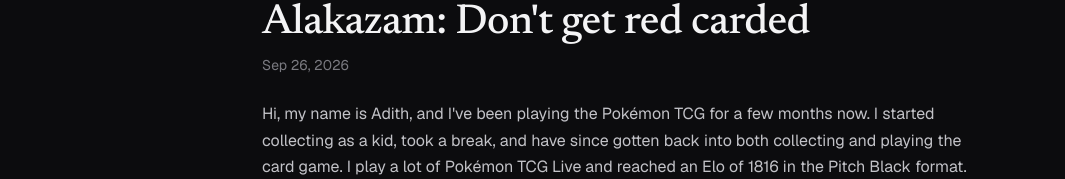
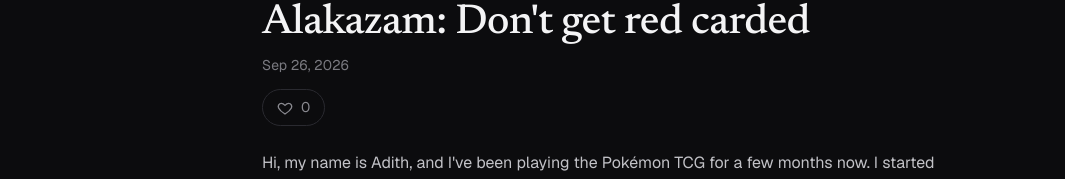
Before and after one commit to AdithMohanty/website, a Next.js app: page /blog/alakazam in a window 1280 px wide. Shown: the part 207-386 px from the top of the page, without its empty margins (0-1065 px from the left). Built offline with nearby package versions, Linux system fonts and the light colour scheme; no server answers.

Commit message:
added likes to blogs and topic filtering

```diff
--- /dev/null
+++ b/app/api/likes/[slug]/route.ts
@@ -0,0 +1,53 @@
+import { cookies } from "next/headers";
+import { getPost } from "@/lib/posts";
+import { setHas, setSize, setToggle } from "@/lib/store";
+
+// Each visitor gets a random id in a cookie; a post's likes are the set of
+// ids that liked it, so the same visitor can only ever count once.
+const COOKIE = "visitor";
+
+type Ctx = { params: Promise<{ slug: string }> };
+
+async function likes(slug: string, visitor: string | undefined) {
+  const key = `likes-${slug}`;
+  return {
+    count: await setSize(key),
+    liked: visitor ? await setHas(key, visitor) : false,
+  };
+}
+
+export async function GET(_req: Request, { params }: Ctx) {
+  const { slug } = await params;
+  if (!getPost(slug)) return Response.json({ error: "Not found" }, { status: 404 });
+  const jar = await cookies();
+  return Response.json(await likes(slug, jar.get(COOKIE)?.value), {
+    headers: { "Cache-Control": "no-store" },
+  });
+}
+
+// Body { liked: boolean } — like or unlike.
+export async function POST(req: Request, { params }: Ctx) {
+  const { slug } = await params;
+  if (!getPost(slug)) return Response.json({ error: "Not found" }, { status: 404 });
+
+  const jar = await cookies();
+  let visitor = jar.get(COOKIE)?.value;
+  if (!visitor) {
+    visitor = crypto.randomUUID();
+    jar.set(COOKIE, visitor, {
+      httpOnly: true,
+      sameSite: "lax",
+      secure: process.env.NODE_ENV === "production",
+      maxAge: 60 * 60 * 24 * 365 * 5,
+      path: "/",
+    });
+  }
+
+  try {
+    const { liked } = (await req.json()) as { liked?: unknown };
+    await setToggle(`likes-${slug}`, visitor, liked === true);
+    return Response.json(await likes(slug, visitor));
+  } catch (e) {
+    return Response.json({ error: (e as Error).message }, { status: 500 });
+  }
+}
--- /dev/null
+++ b/app/blog/LikeButton.tsx
@@ -0,0 +1,53 @@
+"use client";
+
+import { useEffect, useState } from "react";
+
+type Likes = { count: number; liked: boolean };
+
+export default function LikeButton({ slug }: { slug: string }) {
+  const [likes, setLikes] = useState<Likes | null>(null);
+  const [busy, setBusy] = useState(false);
+
+  useEffect(() => {
+    fetch(`/api/likes/${slug}`)
+      .then((r) => (r.ok ? r.json() : null))
+      .then(setLikes)
+      .catch(() => {});
+  }, [slug]);
+
+  async function toggle() {
+    if (!likes || busy) return;
+    const liked = !likes.liked;
+    const prev = likes;
+    setBusy(true);
+    setLikes({ liked, count: likes.count + (liked ? 1 : -1) });
+    try {
+      const r = await fetch(`/api/likes/${slug}`, {
+        method: "POST",
+        headers: { "Content-Type": "application/json" },
+        body: JSON.stringify({ liked }),
+      });
+      setLikes(r.ok ? await r.json() : prev);
+    } catch {
+      setLikes(prev);
+    } finally {
+      setBusy(false);
+    }
+  }
+
+  return (
+    <button
+      type="button"
+      className={`like-button${likes?.liked ? " like-button--liked" : ""}`}
+      onClick={toggle}
+      disabled={!likes || busy}
+      aria-pressed={likes?.liked ?? false}
+      aria-label={likes?.liked ? "Unlike this post" : "Like this post"}
+    >
+      <svg viewBox="0 0 24 24" width="16" height="16" aria-hidden="true">
+        <path d="M12 21s-7.5-4.6-9.6-9.1C.9 8.6 3 5 6.6 5c2.1 0 3.6 1.2 5.4 3.1C13.8 6.2 15.3 5 17.4 5 21 5 23.1 8.6 21.6 11.9 19.5 16.4 12 21 12 21z" />
+      </svg>
+      <span>{likes ? likes.count : "–"}</span>
+    </button>
+  );
+}
--- a/app/blog/[slug]/page.tsx
+++ b/app/blog/[slug]/page.tsx
@@ -4,6 +4,7 @@
 import Nav from "../../Nav";
 import { formatDate, getPost, getPosts } from "@/lib/posts";
 import { renderMarkdown } from "@/lib/markdown";
+import LikeButton from "../LikeButton";
 
 export const dynamicParams = false;
 
@@ -43,6 +44,9 @@
         </Link>
         <h1 className="page-title">{post.title}</h1>
         {post.date && <p className="entry-sub">{formatDate(post.date)}</p>}
+        <div className="post-actions">
+          <LikeButton slug={post.slug} />
+        </div>
         {post.cover && (
           <img className="post-cover" src={post.cover} alt="" />
         )}
--- a/app/globals.css
+++ b/app/globals.css
@@ -668,6 +668,67 @@
   color: var(--body);
 }
 
+.tag-filter {
+  flex-wrap: wrap;
+  margin-bottom: 28px;
+}
+
+.tag--active,
+.tag--active:hover {
+  color: var(--text-strong);
+  border-color: var(--chip-hover);
+}
+
+.post-tags {
+  flex-wrap: wrap;
+  margin: 10px 0 4px;
+}
+
+.post-actions {
+  margin: 4px 0 20px;
+}
+
+.like-button {
+  display: inline-flex;
+  align-items: center;
+  gap: 8px;
+  font: inherit;
+  font-size: 14px;
+  color: var(--muted);
+  background: none;
+  border: 1px solid var(--chip-border);
+  border-radius: 999px;
+  padding: 6px 14px;
+  cursor: pointer;
+  transition: border-color 0.2s ease, color 0.2s ease;
+}
+
+.like-button svg {
+  fill: none;
+  stroke: currentColor;
+  stroke-width: 2;
+  transition: fill 0.2s ease, transform 0.2s ease;
+}
+
+.like-button:not(.like-button--liked):hover:not(:disabled) {
+  border-color: var(--chip-hover);
+  color: var(--text-strong);
+}
+
+.like-button--liked {
+  color: #f43f5e;
+  border-color: color-mix(in srgb, #f43f5e 45%, transparent);
+}
+
+.like-button--liked svg {
+  fill: currentColor;
+  transform: scale(1.1);
+}
+
+.like-button:disabled {
+  cursor: default;
+}
+
 .post-cover {
   display: block;
   width: 100%;
--- a/content/blog/alakazam.md
+++ b/content/blog/alakazam.md
@@ -2,6 +2,7 @@
 title: Alakazam: Don't get red carded
 date: 2026-09-26
 summary: A look at how I play Alakazam Toucannon, why each card is in the list, and what changes after rotation.
+tags: Pokemon
 ---
 
 Hi, my name is Adith, and I've been playing the Pokémon TCG for a few months now. I started collecting as a kid, took a break, and have since gotten back into both collecting and playing the card game. I play a lot of Pokémon TCG Live and reached an Elo of 1816 in the Pitch Black format.
--- a/lib/posts.ts
+++ b/lib/posts.ts
@@ -10,6 +10,7 @@
   date: string;
   summary: string;
   cover?: string;
+  tags: string[];
   body: string;
 };
 
@@ -42,8 +43,14 @@
     date: meta.date || "",
     summary: meta.summary || "",
     cover: meta.cover || undefined,
+    // "tags: Pokemon, TCG" -> ["Pokemon", "TCG"]
+    tags: (meta.tags || "").replace(/^\[|\]$/g, "").split(",").map((t) => t.trim()).filter(Boolean),
     body,
   };
+}
+
+export function tagSlug(tag: string) {
+  return tag.toLowerCase().replace(/[^a-z0-9]+/g, "-").replace(/^-|-$/g, "");
 }
 
 function postFiles() {
--- a/lib/store.ts
+++ b/lib/store.ts
@@ -7,7 +7,7 @@
 const token = env("UPSTASH_REDIS_REST_TOKEN", "KV_REST_API_TOKEN");
 const DATA_DIR = path.join(process.cwd(), ".data");
 
-async function redis(command: string[]) {
+async function redis<T = string | null>(command: string[]) {
   const res = await fetch(url!, {
     method: "POST",
     headers: { Authorization: `Bearer ${token}` },
@@ -15,7 +15,7 @@
     cache: "no-store",
   });
   if (!res.ok) throw new Error(`Upstash ${res.status}`);
-  return ((await res.json()) as { result: string | null }).result;
+  return ((await res.json()) as { result: T }).result;
 }
 
 export async function getValue<T>(key: string): Promise<T | null> {
@@ -42,3 +42,26 @@
     await fs.writeFile(path.join(DATA_DIR, `${key}.json`), raw);
   }
 }
+
+// Sets of unique members (e.g. who liked a post). Adding the same member twice
+// is a no-op, which is what keeps one person from liking twice.
+export async function setHas(key: string, member: string) {
+  if (url && token) return (await redis<number>(["SISMEMBER", key, member])) === 1;
+  return ((await getValue<string[]>(key)) ?? []).includes(member);
+}
+
+export async function setSize(key: string) {
+  if (url && token) return (await redis<number>(["SCARD", key])) ?? 0;
+  return ((await getValue<string[]>(key)) ?? []).length;
+}
+
+export async function setToggle(key: string, member: string, on: boolean) {
+  if (url && token) {
+    await redis<number>([on ? "SADD" : "SREM", key, member]);
+    return;
+  }
+  const members = new Set((await getValue<string[]>(key)) ?? []);
+  if (on) members.add(member);
+  else members.delete(member);
+  await setValue(key, [...members]);
+}
```
Also changed, not shown: app/blog/page.tsx (+39 -3 lines), content/blog/_template.md (+3 -1 lines).
